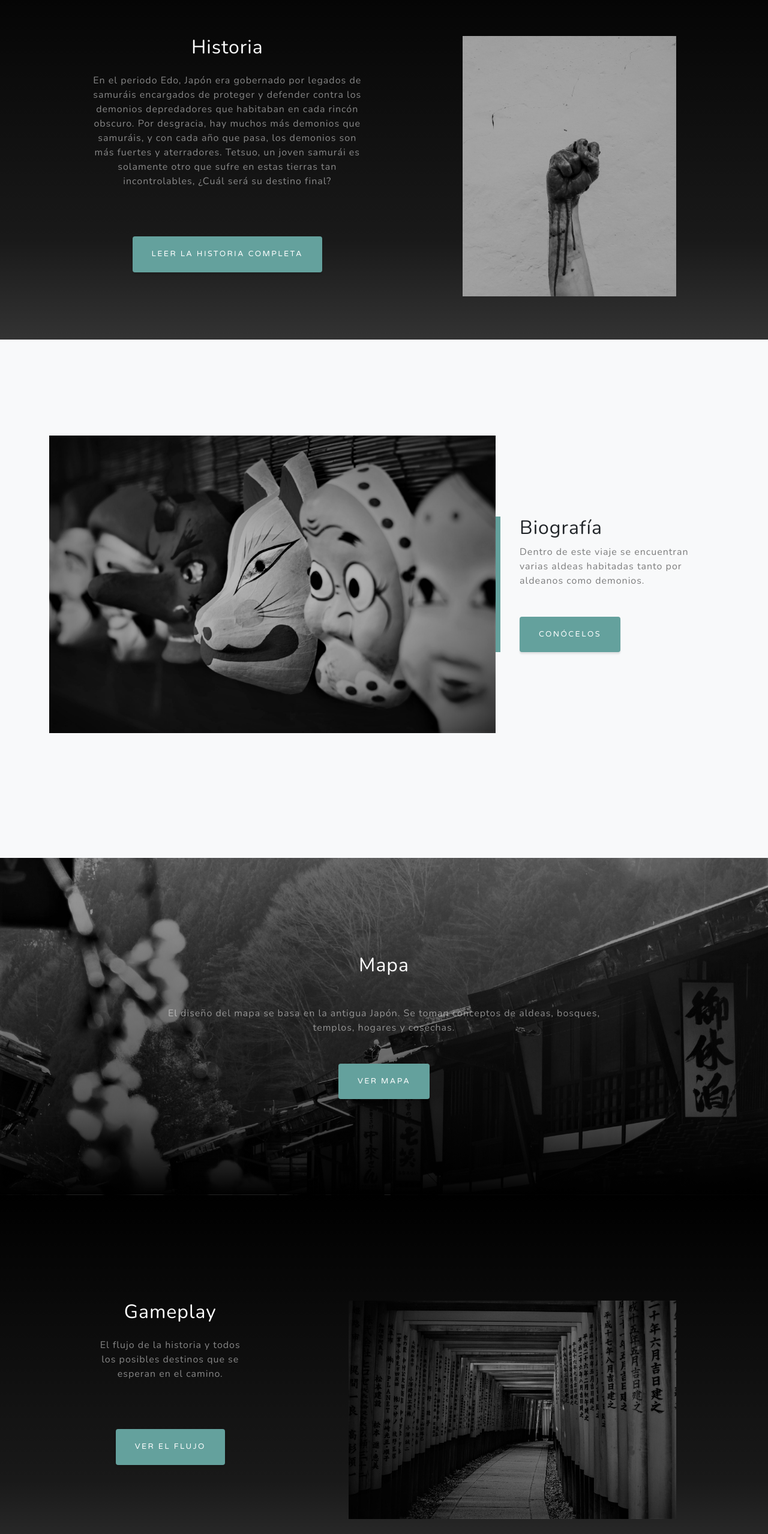
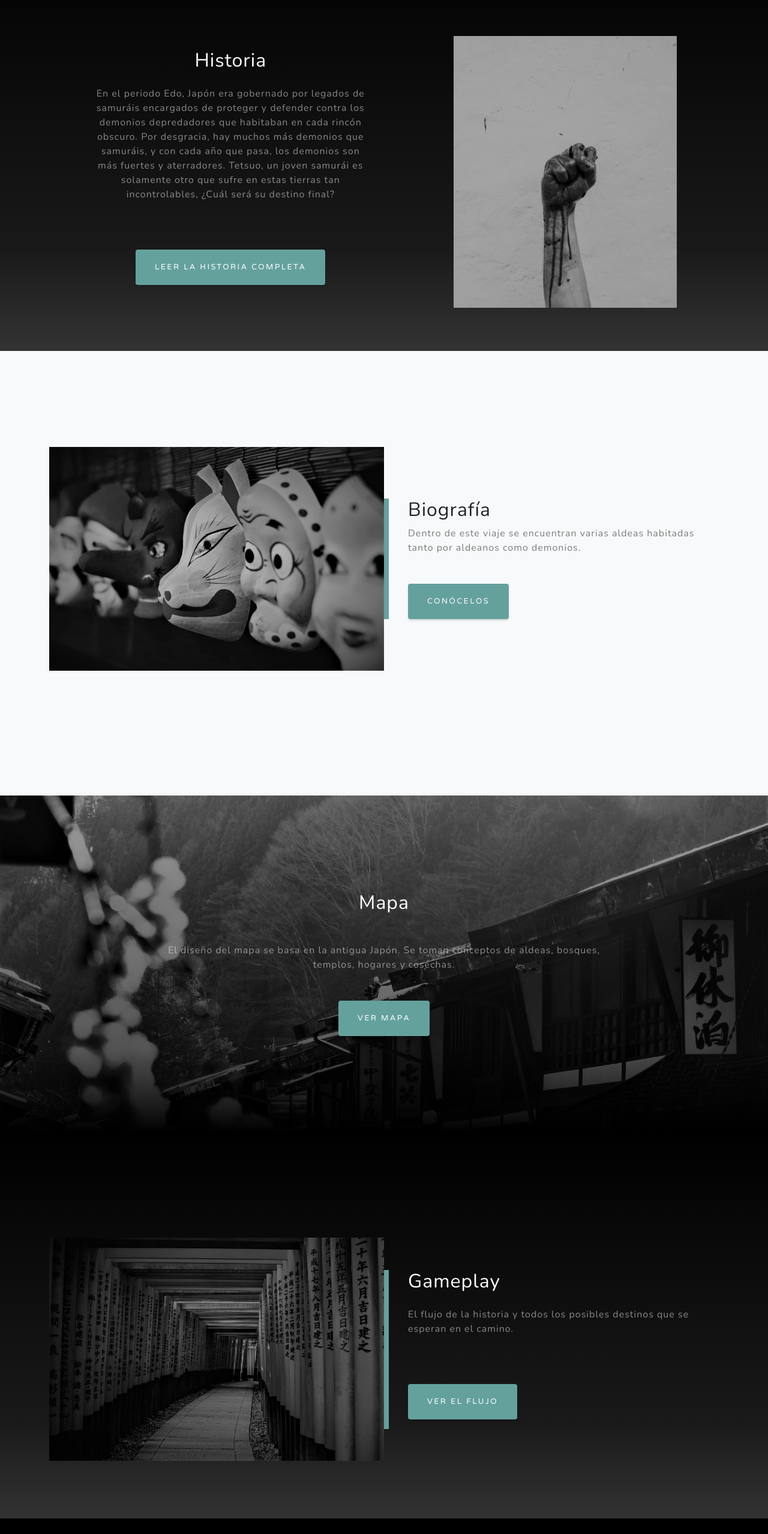
Before and after one commit to friedteeth/the_cursed, a plain HTML site: page index.html in a window 1280 px wide. Shown: the part 900-3457 px from the top of the page at 60% size. Drawn offline with nearby package versions, Linux system fonts and the light colour scheme.

Commit message:
Ajuste de estilos

```diff
--- a/index.html
+++ b/index.html
@@ -47,7 +47,7 @@
         <!-- Historia-->
         <section class="about-section text-center pb-5" id="historia">
             <div class="container">
-                <div class="row pb-4">
+                <div class="row align-items-center no-gutters pb-4">
                     <div class="col-lg-5 mx-auto">
                         <h2 class="text-white mb-4">Historia</h2>
                         <p class="text-white-50">
@@ -71,8 +71,10 @@
             <div class="container">
                 <!-- Featured Project Row-->
                 <div class="row align-items-center no-gutters mb-4 mb-lg-5 mt-0">
-                    <div class="col-xl-8 col-lg-7"><img class="img-fluid mb-3 mb-lg-0" src="assets/img/bg-biografia.jpg" alt="" /></div>
-                    <div class="col-xl-4 col-lg-5">
+                    <div class="col-xl-6 col-lg-5 mx-auto">
+                        <img class="img-fluid mb-3 mb-lg-0" src="assets/img/bg-biografia.jpg" alt="" />
+                    </div>
+                    <div class="col-xl-6 col-lg-7">
                         <div class="featured-text text-center text-lg-left">
                             <h2>Biografía</h2>
                             <p class="text-black-50 mb-5">Dentro de este viaje se encuentran varias aldeas habitadas tanto por aldeanos como demonios.</p>
@@ -101,8 +103,12 @@
         <!-- Gameplay-->
         <section class="about-section text-center pb-5" id="gameplay">
             <div class="container">
-                <div class="row pb-5 pt-3">
-                    <div class="col-lg-3 mx-auto">
+                <div class="row align-items-center no-gutters pb-5 pt-3">
+                    <div class="col-xl-6 col-lg-5 mx-auto">
+                        <img class="img-fluid mb-3 mb-lg-0" src="assets/img/bg-diagramaflujo.jpg" alt="" />
+                    </div>
+                    <div class="col-xl-6 col-lg-7">
+                        <div class="featured-text text-center text-lg-left">
                             <h2 class="text-white mb-4">Gameplay</h2>
                             <p class="text-white-50">
                                 El flujo de la historia y todos los posibles destinos que se esperan en el camino.
@@ -111,8 +117,6 @@
                                 Ver el flujo
                             </button>
                         </div>
-                    <div class="col-lg-6 mx-auto">
-                        <img class="img-fluid" src="assets/img/bg-diagramaflujo.jpg" alt="" />
                     </div>
                 </div>
             </div>
```
Also changed, not shown: css/styles.css. Lines whose indentation alone changed are shown as unchanged.
